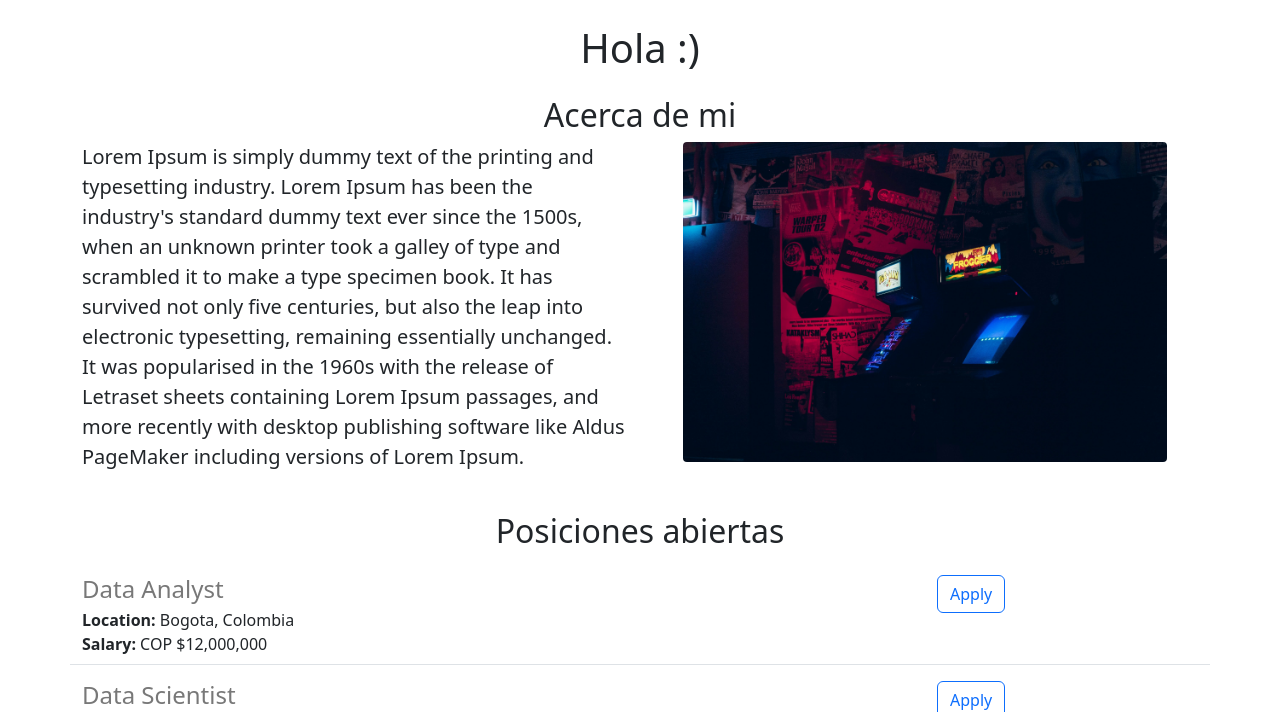
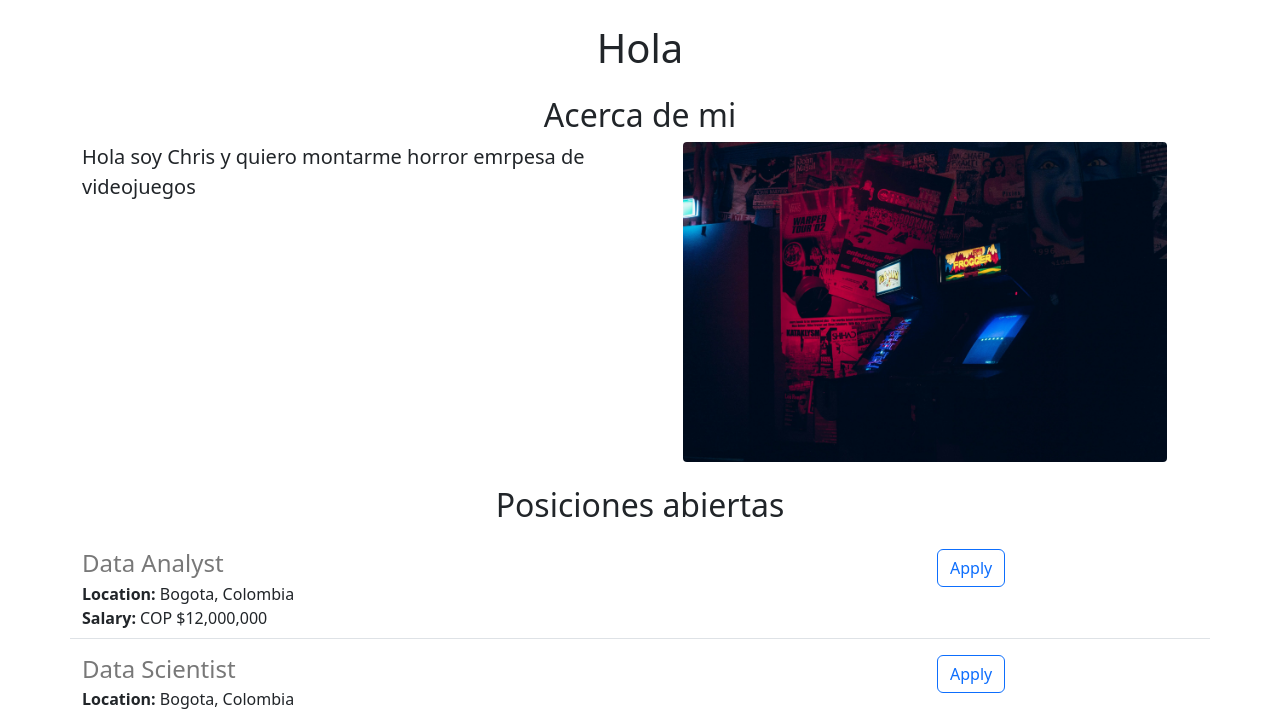
Before and after one commit to PsicoChris/chris-flask-webapp, a Flask app: page / in a window 1280 px wide. Shown: the part 416-1128 px from the top of the page. Run offline with Flask 3, Linux system fonts and the light colour scheme.

Commit message:
cambio menor

```diff
--- a/templates/home.html
+++ b/templates/home.html
@@ -23,12 +23,12 @@
   <img class="img-fluid" id="banner" src="static/banner.jpg">
 
   <div class="container">
-    <h1 class="text-center mt-2 mb-4">Hola :)</h1>
+    <h1 class="text-center mt-2 mb-4">Hola</h1>
 
     <h2 class="text-center">Acerca de mi</h2>
     <div class="row mb-4">
       <div class="col-md-6">
-        <p class="lead">Lorem Ipsum is simply dummy text of the printing and typesetting industry. Lorem Ipsum has been the industry's standard dummy text ever since the 1500s, when an unknown printer took a galley of type and scrambled it to make a type specimen book. It has survived not only five centuries, but also the leap into electronic typesetting, remaining essentially unchanged. It was popularised in the 1960s with the release of Letraset sheets containing Lorem Ipsum passages, and more recently with desktop publishing software like Aldus PageMaker including versions of Lorem Ipsum.</p>
+        <p class="lead">Hola soy Chris y quiero montarme horror emrpesa de videojuegos</p>
       </div>
       <div class="col-md-6 text-center">
         <img src="/static/gaming.jpg" style="height: 320px; border-radius: 4px;">
```
